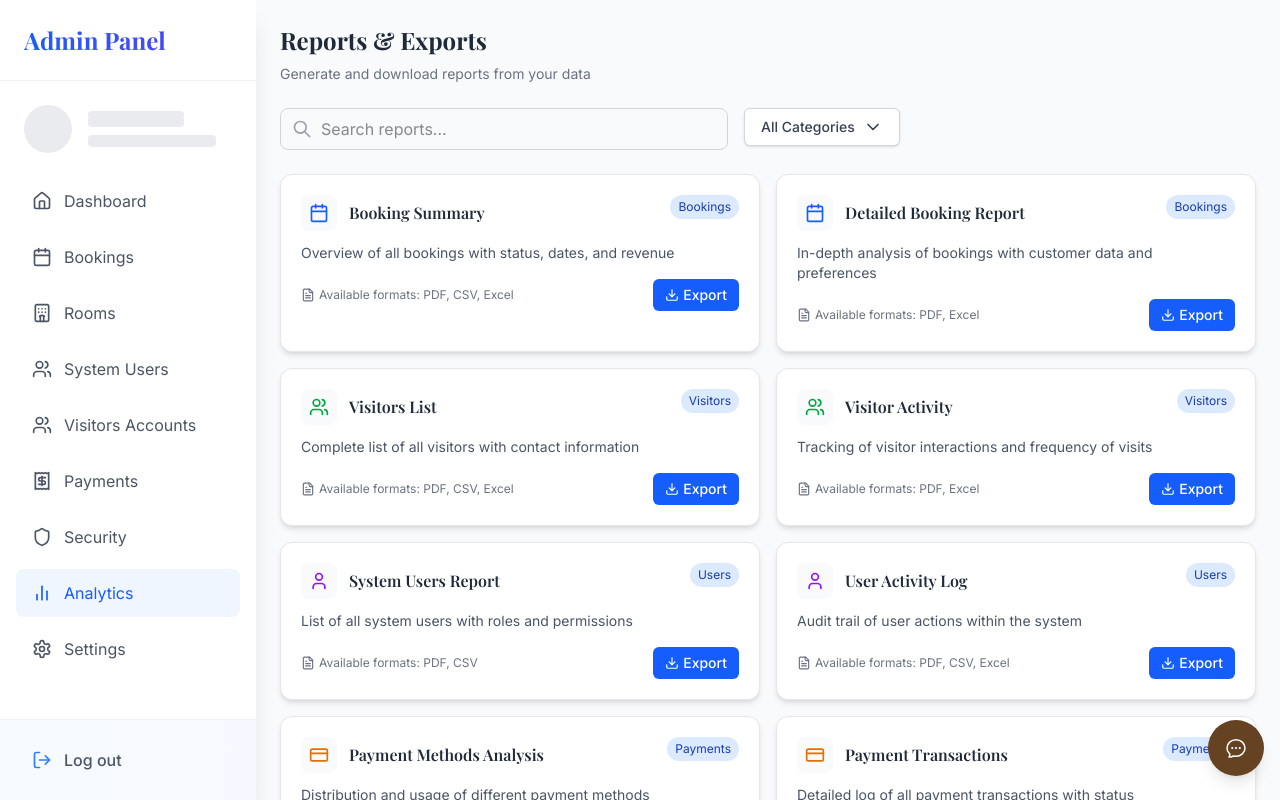
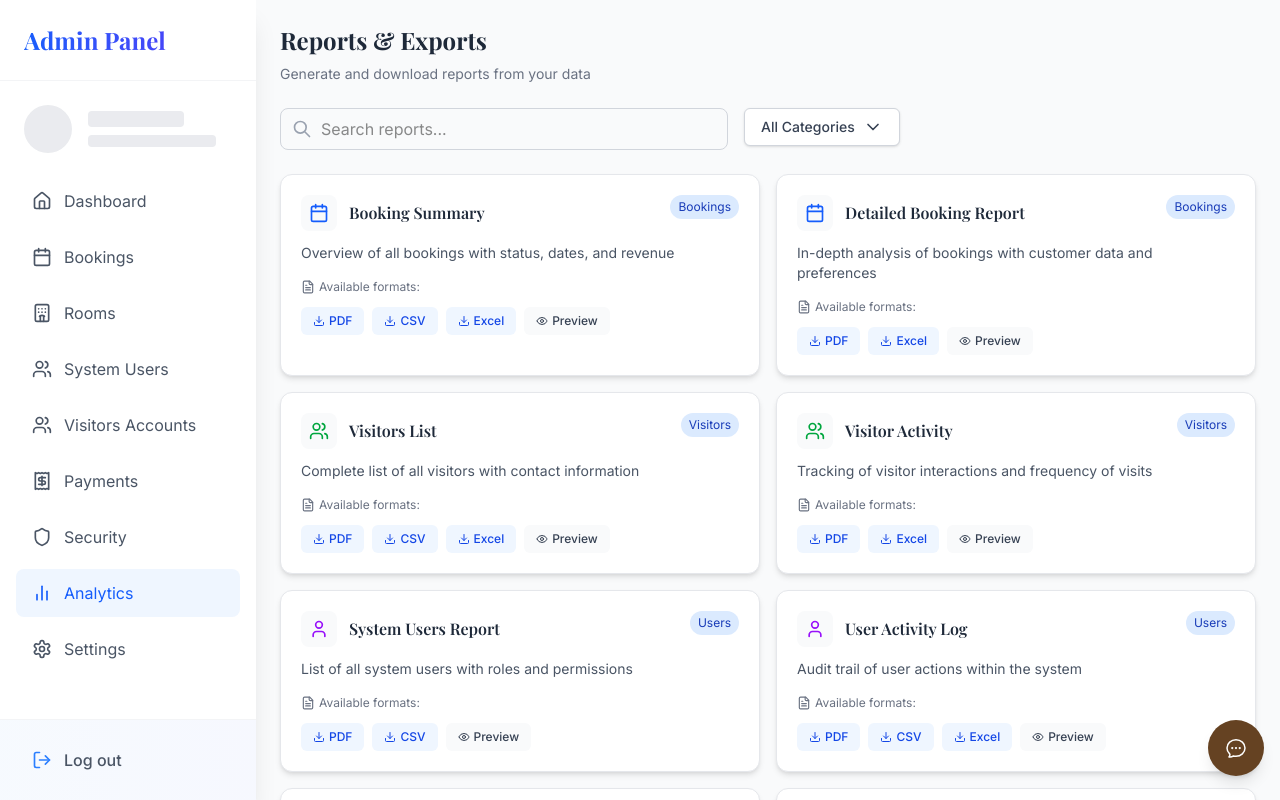
Before and after one commit to leenock/booking_syst, a Next.js app: page /secure-access/admin/analytics in a window 1280 px wide. Shown: the top 800 px of the page. Built offline with nearby package versions, Linux system fonts and the light colour scheme; a web font is replaced by a local one.

Commit message:
analystic upt

```diff
--- a/app/secure-access/admin/analytics/page.tsx
+++ b/app/secure-access/admin/analytics/page.tsx
@@ -27,6 +27,7 @@ type ReportType = {
 export default function ReportsExportDashboard() {
   const [selectedCategory, setSelectedCategory] = useState<string | null>(null);
   const [searchQuery, setSearchQuery] = useState("");
+  const [categoryDropdownOpen, setCategoryDropdownOpen] = useState(false);
 
   const reportTypes: ReportType[] = [
     {
@@ -129,6 +130,21 @@ export default function ReportsExportDashboard() {
     alert(`Preparing ${format} export for ${reportTypes.find(r => r.id === reportId)?.name}. The download will begin shortly.`);
   };
 
+  // Handle clicks outside dropdowns
+  React.useEffect(() => {
+    const handleClickOutside = (event: MouseEvent) => {
+      const target = event.target as HTMLElement;
+      if (!target.closest('[data-dropdown="category"]')) {
+        setCategoryDropdownOpen(false);
+      }
+    };
+
+    document.addEventListener('mousedown', handleClickOutside);
+    return () => {
+      document.removeEventListener('mousedown', handleClickOutside);
+    };
+  }, []);
+
   return (
     <div className="p-6 max-w-6xl mx-auto">
       <div className="mb-6">
@@ -160,27 +176,27 @@ export default function ReportsExportDashboard() {
         </div>
 
         <div className="flex gap-2">
-          <div className="relative inline-block text-left">
+          <div className="relative inline-block text-left" data-dropdown="category">
             <div>
               <button
                 type="button"
                 className="inline-flex justify-center w-full rounded-md border border-gray-300 shadow-sm px-4 py-2 bg-white text-sm font-medium text-gray-700 hover:bg-gray-50 focus:outline-none"
                 id="category-menu"
-                aria-expanded="true"
+                aria-expanded={categoryDropdownOpen}
                 aria-haspopup="true"
-                onClick={() => document.getElementById('dropdown-menu')?.classList.toggle('hidden')}
+                onClick={() => setCategoryDropdownOpen(!categoryDropdownOpen)}
               >
                 {selectedCategory || 'All Categories'}
                 <ChevronDown className="ml-2 h-5 w-5" />
               </button>
             </div>
 
+            {categoryDropdownOpen && (
               <div
-              className="hidden origin-top-right absolute right-0 mt-2 w-56 rounded-md shadow-lg bg-white ring-1 ring-black ring-opacity-5 focus:outline-none z-10"
+                className="origin-top-right absolute right-0 mt-2 w-56 rounded-md shadow-lg bg-white ring-1 ring-black ring-opacity-5 focus:outline-none z-50"
                 role="menu"
                 aria-orientation="vertical"
                 aria-labelledby="category-menu"
-              id="dropdown-menu"
               >
                 <div className="py-1" role="none">
                   <button
@@ -188,7 +204,7 @@ export default function ReportsExportDashboard() {
                     role="menuitem"
                     onClick={() => {
                       setSelectedCategory(null);
-                    document.getElementById('dropdown-menu')?.classList.add('hidden');
+                      setCategoryDropdownOpen(false);
                     }}
                   >
                     All Categories
@@ -200,7 +216,7 @@ export default function ReportsExportDashboard() {
                       role="menuitem"
                       onClick={() => {
                         setSelectedCategory(category);
-                      document.getElementById('dropdown-menu')?.classList.add('hidden');
+                        setCategoryDropdownOpen(false);
                       }}
                     >
                       {category}
@@ -208,6 +224,7 @@ export default function ReportsExportDashboard() {
                   ))}
                 </div>
               </div>
+            )}
           </div>
 
           {selectedCategory && (
@@ -238,61 +255,30 @@ export default function ReportsExportDashboard() {
 
               <p className="text-sm text-gray-600 mb-4">{report.description}</p>
 
-              <div className="flex items-center justify-between">
-                <div className="text-xs text-gray-500 flex items-center">
+              <div className="mt-2">
+                <div className="text-xs text-gray-500 flex items-center mb-3">
                   <FileText size={14} className="mr-1" />
-                  Available formats: {report.availableFormats.join(", ")}
+                  Available formats:
                 </div>
 
-                <div className="relative inline-block text-left">
-                  <div>
-                    <button
-                      type="button"
-                      className="inline-flex items-center justify-center rounded-md bg-blue-600 px-3 py-1.5 text-sm font-medium text-white hover:bg-blue-700"
-                      id={`export-menu-${report.id}`}
-                      aria-expanded="true"
-                      aria-haspopup="true"
-                      onClick={() => document.getElementById(`dropdown-formats-${report.id}`)?.classList.toggle('hidden')}
-                    >
-                      <Download size={14} className="mr-1" />
-                      Export
-                    </button>
-                  </div>
-
-                  <div
-                    className="hidden origin-top-right absolute right-0 mt-2 w-36 rounded-md shadow-lg bg-white ring-1 ring-black ring-opacity-5 focus:outline-none z-10"
-                    role="menu"
-                    aria-orientation="vertical"
-                    aria-labelledby={`export-menu-${report.id}`}
-                    id={`dropdown-formats-${report.id}`}
-                  >
-                    <div className="py-1" role="none">
+                <div className="flex flex-wrap gap-2">
                   {report.availableFormats.map(format => (
                     <button
                       key={format}
-                          className="block w-full text-left px-4 py-2 text-sm text-gray-700 hover:bg-gray-100"
-                          role="menuitem"
-                          onClick={() => {
-                            handleExport(report.id, format);
-                            document.getElementById(`dropdown-formats-${report.id}`)?.classList.add('hidden');
-                          }}
+                      className="px-3 py-1.5 bg-blue-50 text-blue-700 hover:bg-blue-100 rounded-md text-xs font-medium flex items-center"
+                      onClick={() => handleExport(report.id, format)}
                     >
-                          Export as {format}
+                      <Download size={12} className="mr-1" />
+                      {format}
                     </button>
                   ))}
                   <button
-                        className="block w-full text-left px-4 py-2 text-sm text-gray-700 hover:bg-gray-100 border-t border-gray-100"
-                        role="menuitem"
-                        onClick={() => {
-                          document.getElementById(`dropdown-formats-${report.id}`)?.classList.add('hidden');
-                          // In a real app, this would open a preview modal or page
-                          alert(`Preview of ${report.name} would open here`);
-                        }}
+                    className="px-3 py-1.5 bg-gray-50 text-gray-700 hover:bg-gray-100 rounded-md text-xs font-medium flex items-center"
+                    onClick={() => alert(`Preview of ${report.name} would open here`)}
                   >
-                        <Eye size={14} className="inline mr-1" /> Preview
+                    <Eye size={12} className="mr-1" />
+                    Preview
                   </button>
-                    </div>
-                  </div>
                 </div>
               </div>
             </div>
```
Lines whose indentation alone changed are shown as unchanged.
